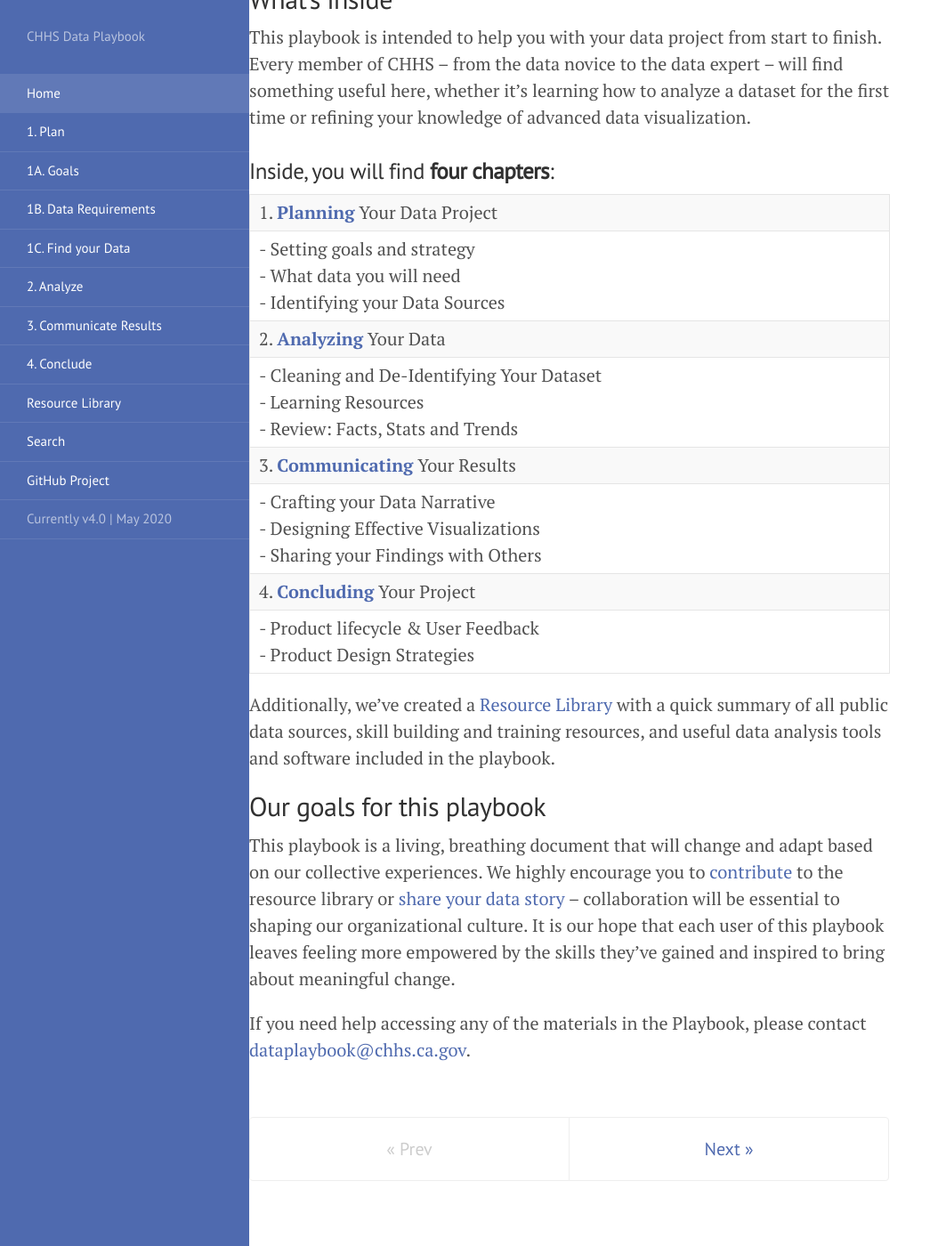
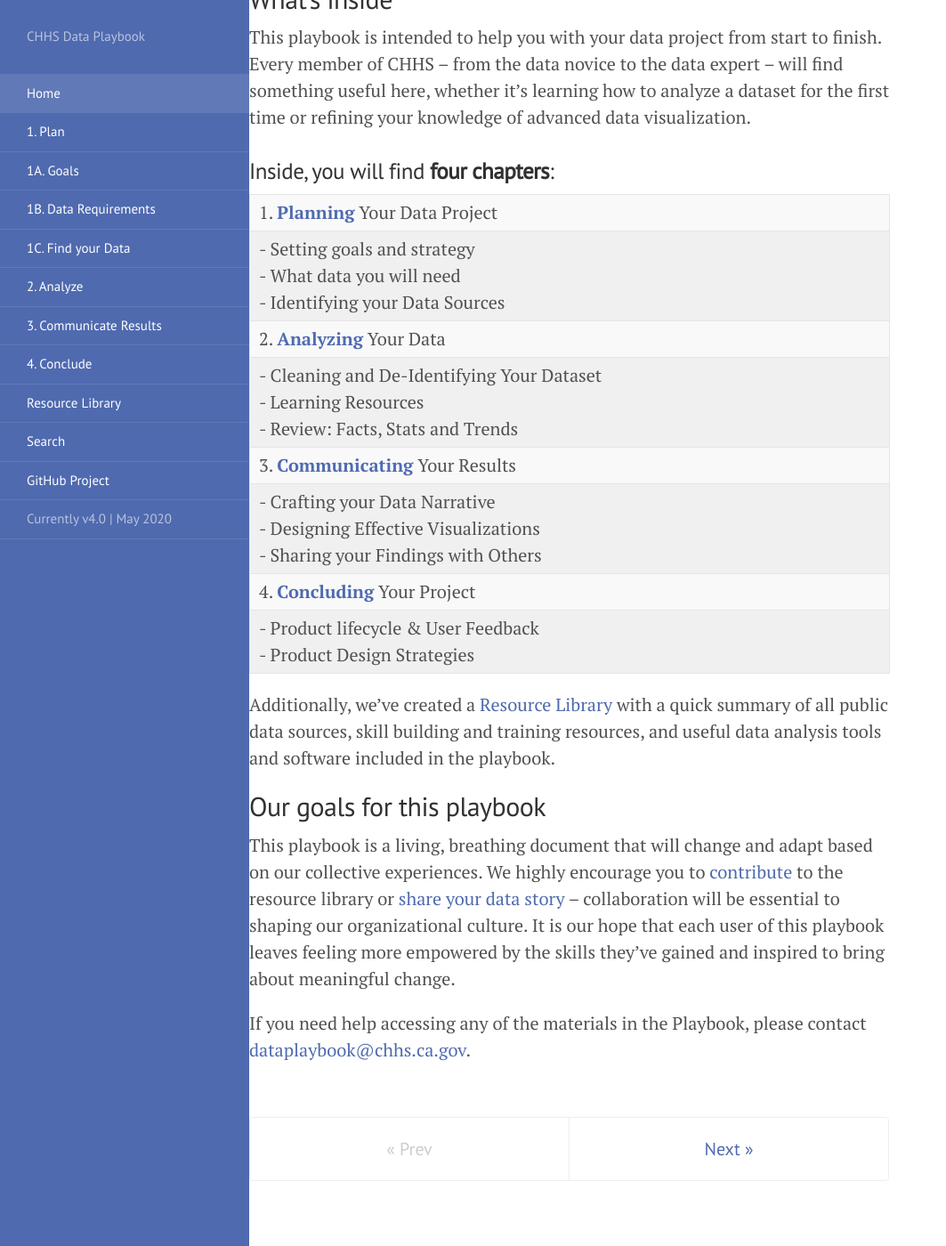
Before and after one commit to chhsdata/dataplaybook, a Jekyll site: the page built from index.md, in a window 1280 px wide and 1400 px high, scrolled down 534 px. Shown: the whole window at 89% size, without its empty margins (0-1063 px from the left). Built offline with Jekyll 4.4.1, drawn with Linux system fonts in a browser that asks for light colours.

Commit message:
table formatting

```diff
--- a/assets/css/stanford184.css
+++ b/assets/css/stanford184.css
@@ -5,3 +5,7 @@ blockquote {
 	color: black;
 
 }
+
+table {
+	background-color: #f0f0f0;
+}
```
